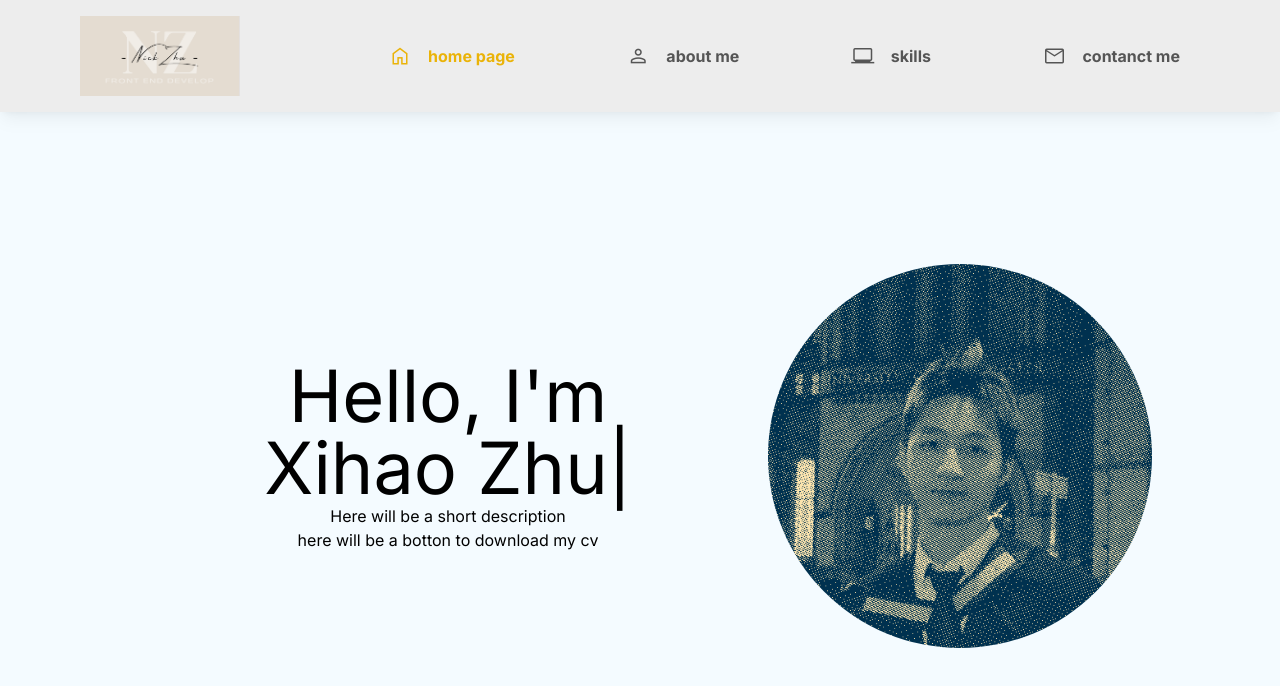
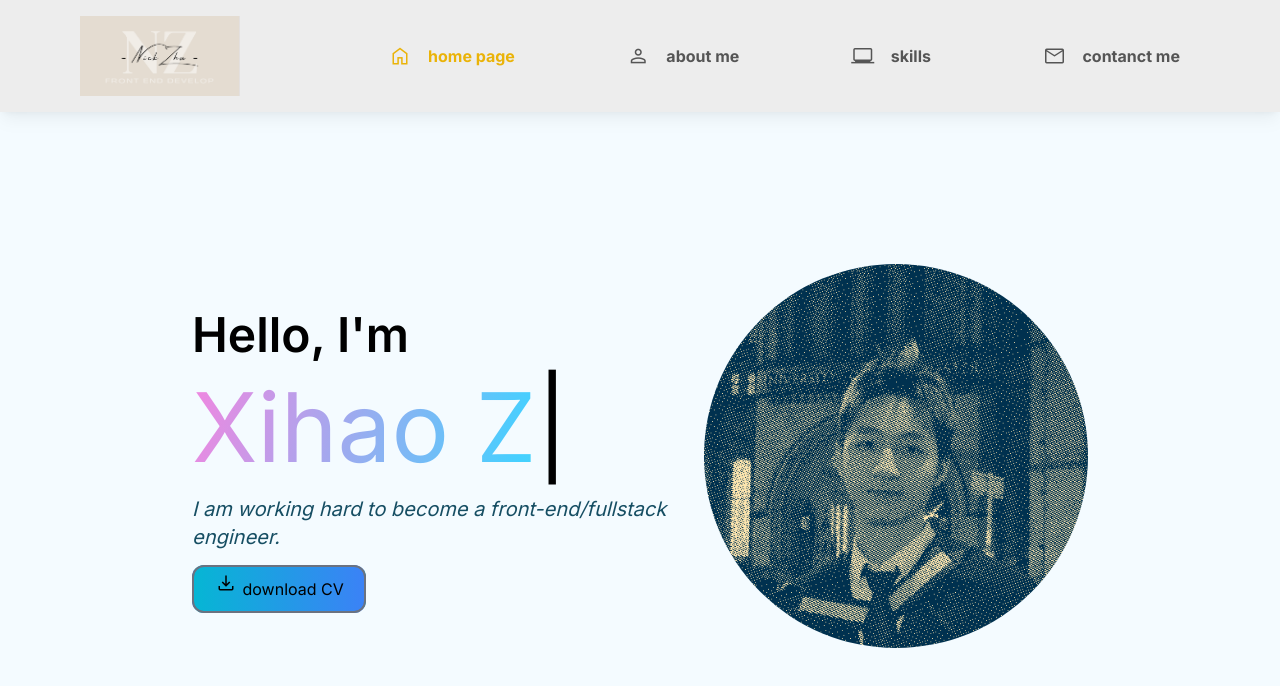
Before and after one commit to XihaoZhu/FakeBookBorrow, a Next.js app: page /profile/homePage in a window 1280 px wide. Shown: the top 686 px of the page. Built offline with nearby package versions, Linux system fonts and the light colour scheme.

Commit message:
home page finished

```diff
--- a/package.json
+++ b/package.json
@@ -11,6 +11,7 @@
   "dependencies": {
     "clsx": "^2.1.1",
     "next": "14.2.3",
+    "nodemailer": "^6.9.13",
     "react": "^18",
     "react-dom": "^18"
   },
--- a/src/app/profile/contactMe/page.tsx
+++ b/src/app/profile/contactMe/page.tsx
@@ -1,6 +1,16 @@
 
 export default function ContactMe() {
-  return (
-    <div>This is contact me</div>
-  );
+  return (<>
+    {/* page for large screen */}
+    <div>
+      {/* upper side */}
+      <div>
+          <div>Here is my eamil and phone number, feel free to contact me via them</div>
+      </div>
+      {/* lower side */}
+      <div>
+          <div>Or you can leave a message here, but here it&apos;s actually sending an email to myself with my account, I prefer you contact me with your official email so I can feel more safe.</div>
+      </div>
+    </div>
+  </>);
 }
--- a/src/app/profile/homePage/page.tsx
+++ b/src/app/profile/homePage/page.tsx
@@ -1,30 +1,42 @@
 import Image from "next/image";
 import Typing from "@/app/ui/typing";
+import ResumeButton from "@/app/ui/resumeButton";
 
 export default function HomePage() {
   return (<>
 
     {/* for large and above screen */}
-    <div className="w-full h-full hidden lg:flex flex-row px-[10vw]">
+    <div className="w-full h-full hidden lg:flex flex-row xl:px-[15vw] px-[10vw]">
       {/* the text part */}
-      <div className="flex-1 flex flex-col justify-center text-center">
+      <div className="flex-1 flex flex-col justify-center text-left">
         {/* the title part */}
         <div>
           {/* fixed part */}
-          <div className="text-7xl">Hello, I&apos;m</div>
+          <div className="text-5xl font-semibold">Hello, I&apos;m</div>
           {/* moving part */}
-          <div className="text-7xl">
-          {/* <Typing string1="Nick" string2="Xihao Zhu"/> */}
-          <div>Xihao Zhu|</div>
+          <div className="text-7xl xxl:text-9xl xl:text-8xl my-5 my_colorFlow">
+          <Typing string1="Nick" string2="Xihao Zhu"/>
           </div>
         </div>
         {/* description */}
-        <div>Here will be a short description</div>
+        <div className="text-cyan-900 text-xl italic mb-5">I am working hard to become a front-end/fullstack engineer.</div>
         {/* link to download cv */}
-        <div>here will be a botton to download my cv</div>
+        <div>
+          <ResumeButton/>
+        </div>
       </div>
       {/* my big head */}
-      <Image src="/pics/nickPolkaDot.png" width={0} height={0} sizes="25vw" className="w-96 h-96 rounded-full flex-none my-auto" alt="my big head"/>
+      <Image src="/pics/nickPolkaDot.png" width={0} height={0} sizes="24rem" className="w-96 h-96 rounded-full flex-none my-auto" alt="my big head"/>
+    </div>
+
+
+    {/* for mobile screen */}
+    <div className="w-full h-full flex-col lg:hidden pt-10 text-center">
+    <Image src="/pics/nickPolkaDot.png" width={0} height={0} sizes="12rem" className="w-48 h-48 rounded-full flex-none mx-auto" alt="my big head"/>
+    <div className="text-4xl font-semibold text-center my-10">Hello, <br />I&apos;m Nick</div>
+    <div className="mx-auto">
+    <ResumeButton/>
+    </div>
     </div>
     </>);
 }
--- a/src/app/ui/globals.css
+++ b/src/app/ui/globals.css
@@ -1,3 +1,37 @@
 @import "tailwindcss/base";
 @import "tailwindcss/components";
 @import "tailwindcss/utilities";
+
+@keyframes colorFlow {
+  from {
+    background-position: 0 0;
+  }
+  to {
+    background-position: 200% 0;
+  }
+}
+
+@keyframes spark{
+  0% {
+    opacity: 1;
+  }
+  50% {
+    opacity: 0;
+  }
+  100% {
+    opacity: 1;
+  }
+}
+
+.my_colorFlow {
+  background-image: linear-gradient(105deg,#f187e0,#45d0ff,#6aef7e,#f187e0);
+  background-size: 200% 100%;
+  animation: colorFlow linear 2s infinite ;
+  color: transparent;
+  background-clip: text;
+  transition: all 0.5s
+}
+
+.my_spark {
+  animation: spark .7s steps(1,end) infinite;
+}
--- a/src/app/ui/materialIcons.css
+++ b/src/app/ui/materialIcons.css
@@ -7,27 +7,3 @@
   'GRAD' 0,
   'opsz' 24
 }
-
-.material-symbols-outlined {
-  font-variation-settings:
-  'FILL' 0,
-  'wght' 300,
-  'GRAD' 0,
-  'opsz' 24
-}
-
-.material-symbols-outlined {
-  font-variation-settings:
-  'FILL' 0,
-  'wght' 300,
-  'GRAD' 0,
-  'opsz' 24
-}
-
-.material-symbols-outlined {
-  font-variation-settings:
-  'FILL' 0,
-  'wght' 300,
-  'GRAD' 0,
-  'opsz' 24
-}
--- /dev/null
+++ b/src/app/ui/resumeButton.tsx
@@ -0,0 +1,10 @@
+
+export default function ResumeButton () {
+
+
+  return (<>
+    <a href="/CV.pdf" download={'/CV.pdf'} className="bg-gradient-to-r from-cyan-500 to-blue-500 py-3 px-5 rounded-xl border-gray-500 border-2">
+    <span className="material-symbols-outlined">download</span> download CV
+    </a>
+  </>)
+}
--- a/src/app/ui/typing.tsx
+++ b/src/app/ui/typing.tsx
@@ -28,6 +28,6 @@ export default function Typing(props:{string1:string,string2:string}={string1:'s
   },[currentType])
 
   return (<>
-    <div>{text}<span>|</span></div>
+    <div>{text}<span className="text-black my_spark">|</span></div>
   </>)
 }
```
Also changed, not shown: 2 other files (tests, documents, lock files or other folders).
